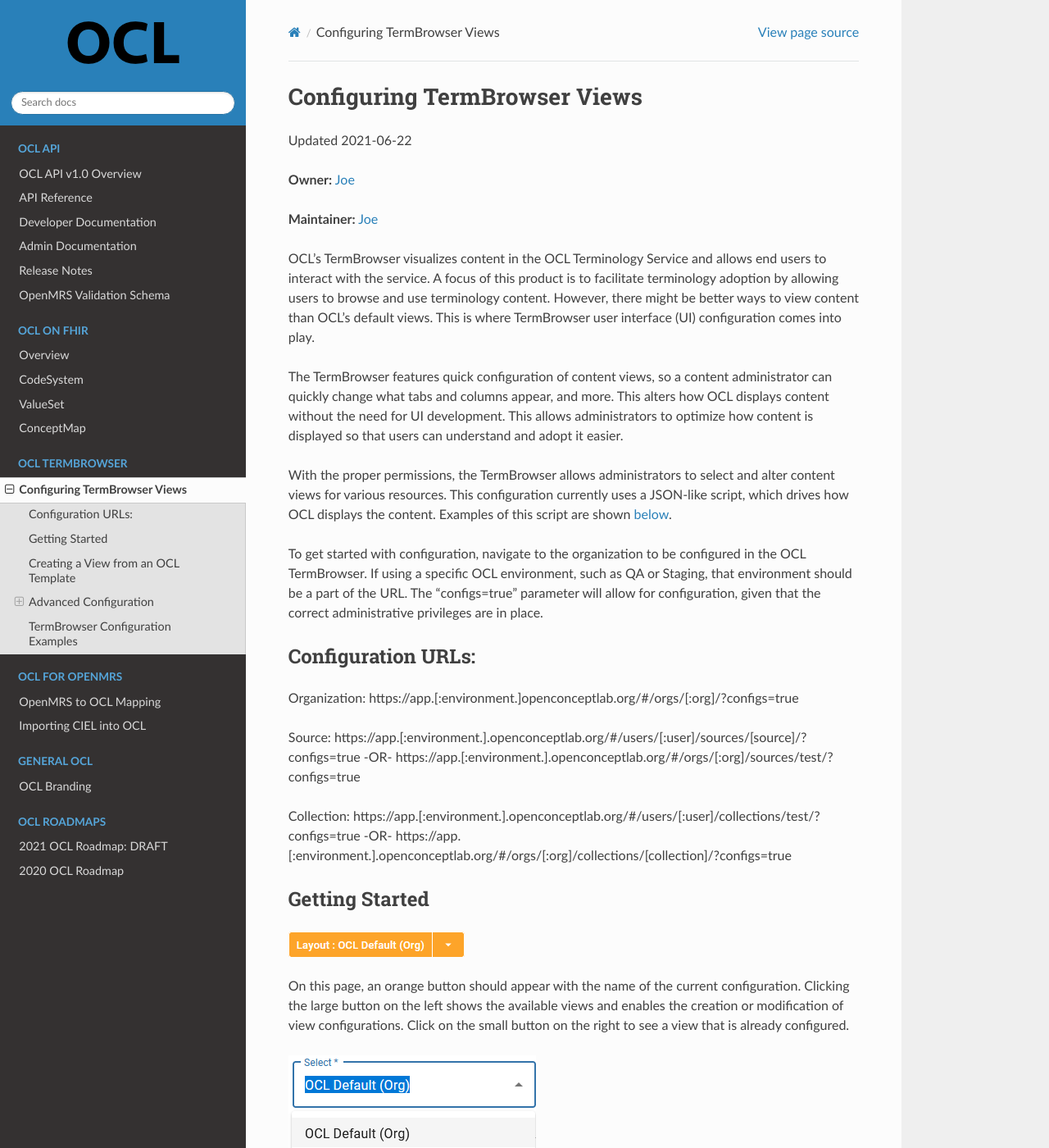
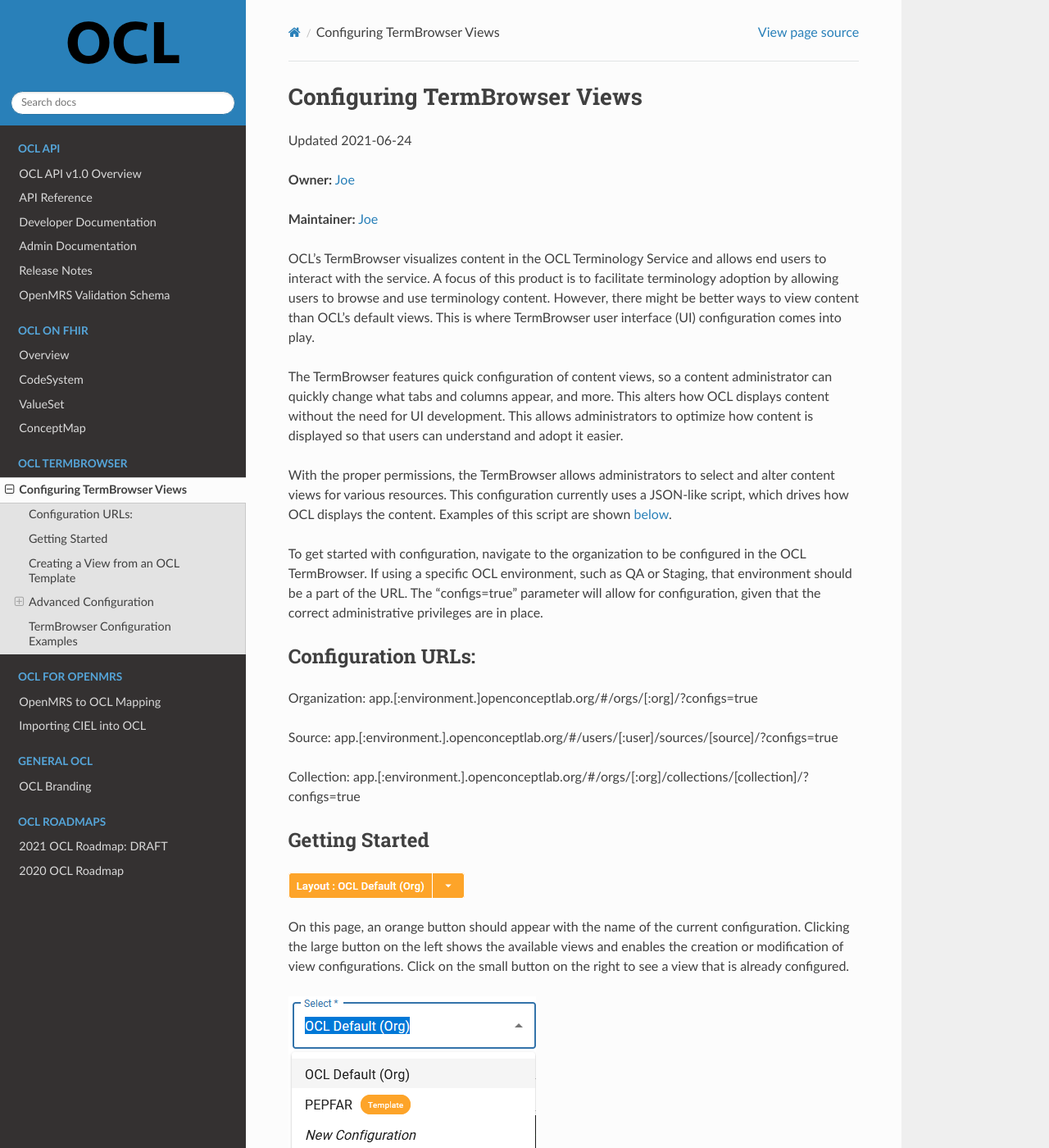
Before and after one commit to OpenConceptLab/ocl-docs, a Sphinx documentation site: the page built from docs/source/oclweb/configuringtermbrowser.md, in a window 1280 px wide and 1400 px high. Shown: the whole window at 82% size. Built offline with Sphinx 7.4.7 and the Read the Docs theme 2.0.0, drawn with Linux system fonts in a browser that asks for light colours; some of the changed lines change nothing that is shown; some of the changed text lies outside the part shown.

Commit message:
Small tweaks

```diff
--- a/docs/source/oclweb/configuringtermbrowser.md
+++ b/docs/source/oclweb/configuringtermbrowser.md
@@ -1,5 +1,5 @@
 # Configuring TermBrowser Views
-Updated 2021-06-22
+Updated 2021-06-24
 
 **Owner:** [Joe](https://github.com/jamlung-ri/)
 
@@ -14,15 +14,11 @@
 To get started with configuration, navigate to the organization to be configured in the OCL TermBrowser. If using a specific OCL environment, such as QA or Staging, that environment should be a part of the URL. The “configs=true” parameter will allow for configuration, given that the correct administrative privileges are in place.
 
 ### Configuration URLs:
-Organization:     https://app.[:environment.]openconceptlab.org/#/orgs/[:org]/?configs=true
+Organization:     app.[:environment.]openconceptlab.org/#/orgs/[:org]/?configs=true
 
-Source:     https://app.[:environment.].openconceptlab.org/#/users/[:user]/sources/[source]/?configs=true
--OR-
-https://app.[:environment.].openconceptlab.org/#/orgs/[:org]/sources/test/?configs=true
+Source:     app.[:environment.].openconceptlab.org/#/users/[:user]/sources/[source]/?configs=true
 
-Collection:     https://app.[:environment.].openconceptlab.org/#/users/[:user]/collections/test/?configs=true
--OR-
-https://app.[:environment.].openconceptlab.org/#/orgs/[:org]/collections/[collection]/?configs=true
+Collection:     app.[:environment.].openconceptlab.org/#/orgs/[:org]/collections/[collection]/?configs=true
 
 ### Getting Started
 
@@ -108,4 +104,4 @@
 ![Image1](image1.png)
 [Configuration](https://github.com/OpenConceptLab/ocl-docs/blob/main/docs/source/oclweb/Source%20Config%20Example%201.txt)
 
-Documentation Source Link: https://docs.google.com/document/d/1wIEj48Kx4WllTQl_Zk5qPrnjvNdQ04U9M9VUaFzIAvU/edit
+[Documentation Source Link](https://docs.google.com/document/d/1wIEj48Kx4WllTQl_Zk5qPrnjvNdQ04U9M9VUaFzIAvU/edit)
```
